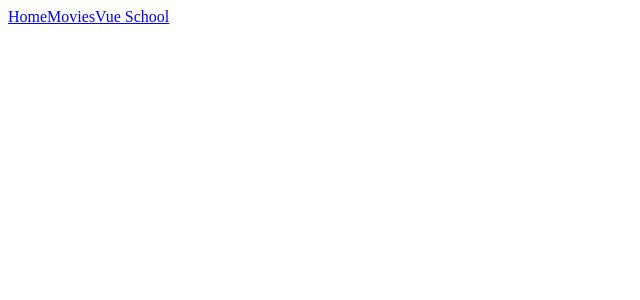
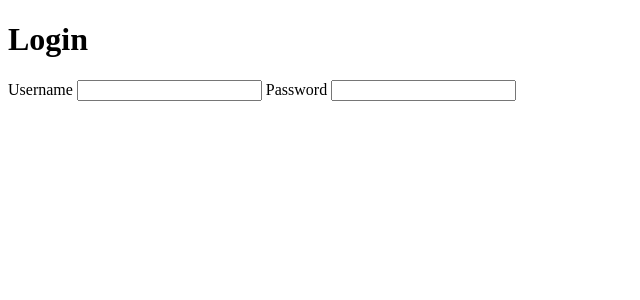
Before and after one commit to MinatoNami/nuxt-3-fundamentals-course, a Nuxt app: page /login in a window 1280 px wide. Shown: the top 300 px of the page, without its empty margins (0-640 px from the left). Built offline with nearby package versions, Linux system fonts and the light colour scheme.

Commit message:
Add layouts

```diff
--- a/app.vue
+++ b/app.vue
@@ -8,11 +8,8 @@
 
 <template>
   <div>
-    <nav>
-      <NuxtLink href="/">Home</NuxtLink>
-      <NuxtLink href="/movies">Movies</NuxtLink>
-      <NuxtLink href="https://vueschool.io">Vue School</NuxtLink>
-    </nav>
-    <NuxtPage />
+    <NuxtLayout>
+      <NuxtPage />
+    </NuxtLayout>
   </div>
 </template>
--- /dev/null
+++ b/layouts/default.vue
@@ -0,0 +1,8 @@
+<template>
+  <nav style="display: flex; gap: 10px">
+    <NuxtLink href="/">Home</NuxtLink>
+    <NuxtLink href="/movies">Movies</NuxtLink>
+    <NuxtLink href="https://vueschool.io">Vue School</NuxtLink>
+  </nav>
+  <slot></slot>
+</template>
--- /dev/null
+++ b/layouts/plain.vue
@@ -0,0 +1,3 @@
+<template>
+  <slot></slot>
+</template>
--- /dev/null
+++ b/pages/login.vue
@@ -0,0 +1,19 @@
+<script setup lang="ts">
+definePageMeta({
+  layout: "plain",
+});
+</script>
+
+<template>
+  <form>
+    <h1>Login</h1>
+    <label>
+      Username
+      <input type="text" />
+    </label>
+    <label>
+      Password
+      <input type="password" />
+    </label>
+  </form>
+</template>
```
